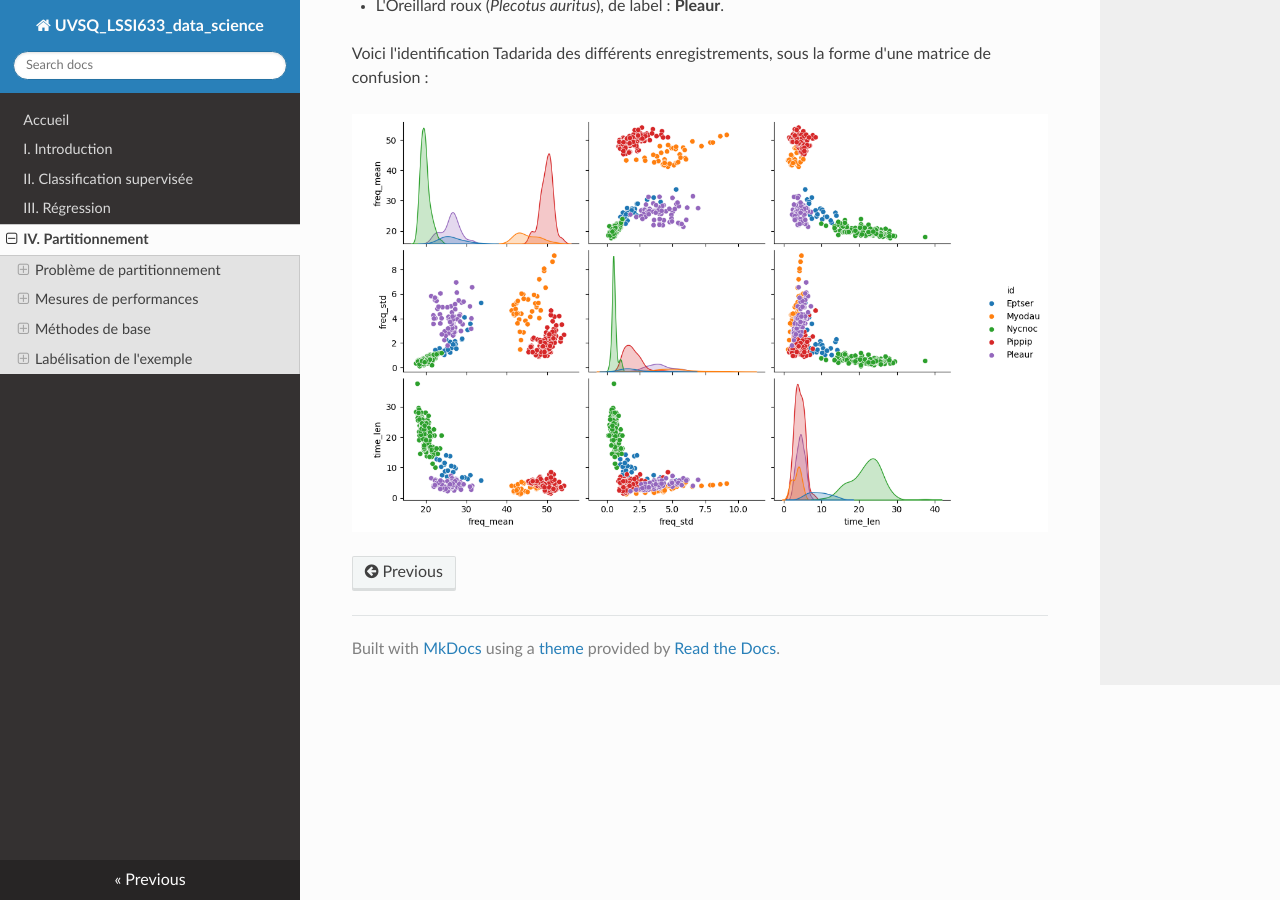
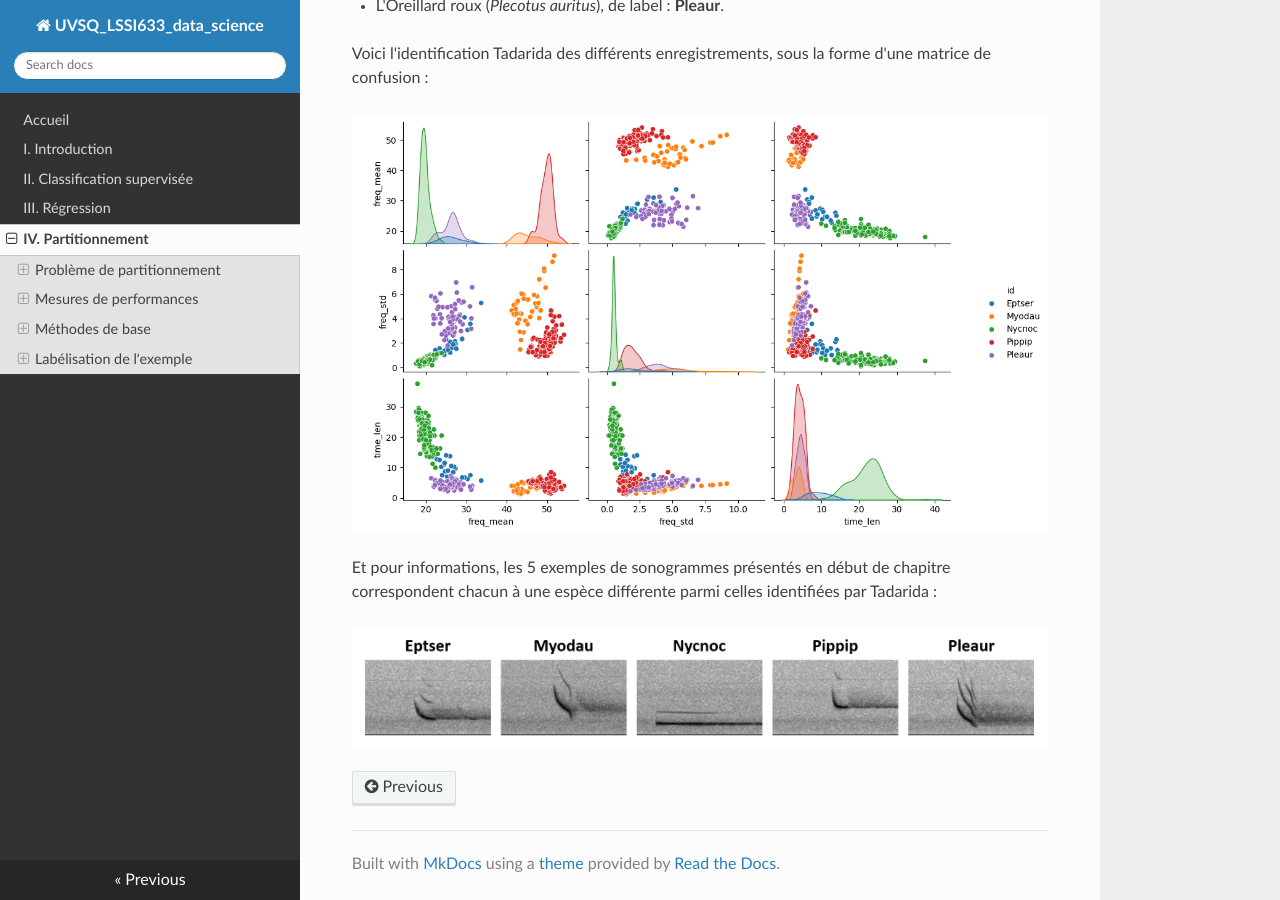
Before and after one commit to NicOudart/UVSQ_LSSI633_data_science, an MkDocs documentation site: the page built from docs/Chap4_Partitionnement.md, in a window 1280 px wide and 900 px high, scrolled down 12554 px. Built offline with MkDocs 1.6.1, drawn with Linux system fonts in a browser that asks for light colours; nearby versions of some CDN libraries.

Commit message:
-Progress on Chapter 4.

```diff
--- a/docs/Chap4_Partitionnement.md
+++ b/docs/Chap4_Partitionnement.md
@@ -320,3 +320,7 @@ Nous avons labélisé nos 474 enregistrements à l'aide de Tadarida, et 5 espèc
 Voici l'identification Tadarida des différents enregistrements, sous la forme d'une matrice de confusion :
 
 ![Exemple labélisé par Tadarida](img/Chap4_exemple_labelise.png)
+
+Et pour informations, les 5 exemples de sonogrammes présentés en début de chapitre correspondent chacun à une espèce différente parmi celles identifiées par Tadarida :
+
+![Exemples de sonogrammes labélisé par Tadarida](img/Chap4_exemple_sonogrammes_labelise.png)
```
Also changed, not shown: docs/img/Chap4_exemple_sonogrammes_labelise.png (added).
